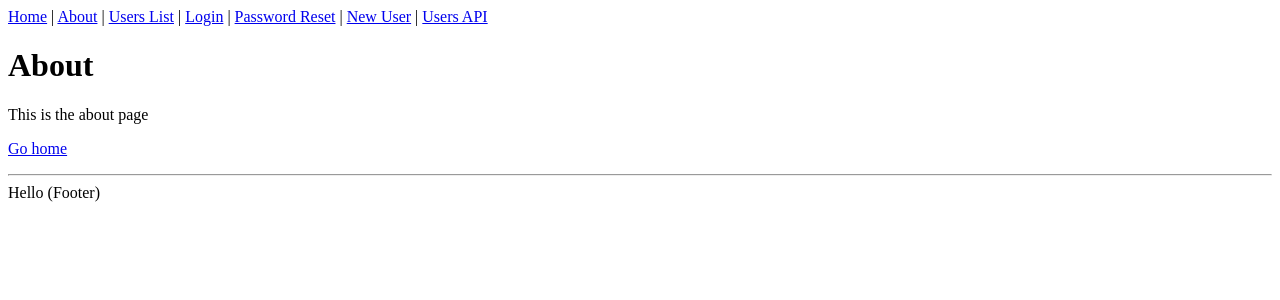
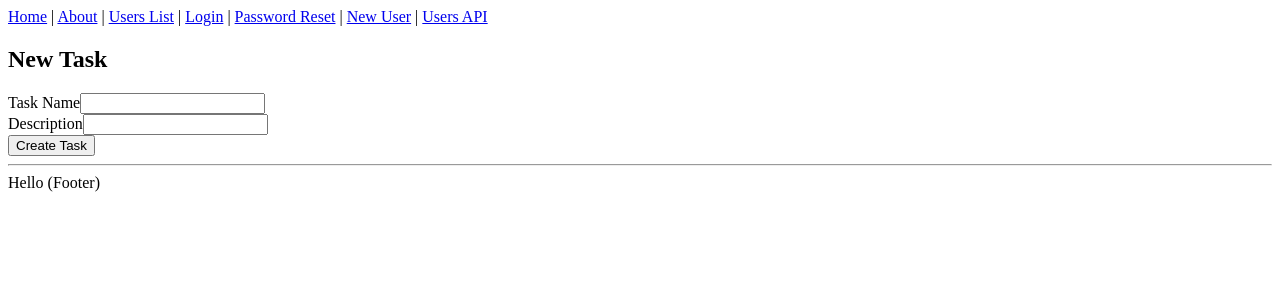
Before and after one commit to sdoylelambda/task-management, a Next.js app: page /about in a window 1280 px wide. Shown: the top 300 px of the page. Built offline with nearby package versions, Linux system fonts and the light colour scheme.

Commit message:
New and existing tasks.

```diff
--- a/pages/about.tsx
+++ b/pages/about.tsx
@@ -1,14 +1,57 @@
-import Link from "next/link";
+import React from 'react';
+import { useFormik } from 'formik';
+import * as Yup from 'yup';
 import Layout from "../components/Layout";
 
-const AboutPage = () => (
-  <Layout title="About | Next.js + TypeScript Example">
-    <h1>About</h1>
-    <p>This is the about page</p>
-    <p>
-      <Link href="/">Go home</Link>
-    </p>
-  </Layout>
-);
+const About: React.FC = () => {
+  const formik = useFormik({
+    initialValues: {
+      email: '',
+      password: '',
+    },
+    validationSchema: Yup.object({
+      email: Yup.string().email('Invalid email address').required('Required'),
+      password: Yup.string().min(6, 'Password must be at least 6 characters').required('Required'),
+    }),
+    onSubmit: (values) => {
+      // Handle login logic here
+      console.log('Login submitted:', values);
+    },
+  });
 
-export default AboutPage;
+  return (
+    <Layout title="Users List | Next.js + TypeScript Example">
+    <div className="login-container">
+      <h2>New Task</h2>
+      <form onSubmit={formik.handleSubmit}>
+        <div>
+          <label htmlFor="task">Task Name</label>
+          <input
+            id="task"
+            type="task"
+            {...formik.getFieldProps('task')}
+          />
+          {formik.touched.password && formik.errors.password ? (
+            <div className="error">{formik.errors.password}</div>
+          ) : null}
+        </div>
+        <div>
+          <label htmlFor="password">Description</label>
+          <input
+            id="password"
+            type="password"
+            {...formik.getFieldProps('password')}
+          />
+          {formik.touched.password && formik.errors.password ? (
+            <div className="error">{formik.errors.password}</div>
+          ) : null}
+        </div>
+        <button type="submit">Create Task</button>
+      </form>
+    </div>
+    </Layout>
+  );
+};
+
+
+export default About;
--- a/pages/index.tsx
+++ b/pages/index.tsx
@@ -5,7 +5,10 @@ const IndexPage = () => (
   <Layout title="Home | Next.js + TypeScript Example">
     <h1>Task Management👋</h1>
     <p>
-      <Link href="/about">About</Link>
+      <Link href="/about">New Task</Link>
+    </p>
+    <p>
+      <Link href="/tasks">View Tasks</Link>
     </p>
   </Layout>
 );
```
Also changed, not shown: pages/tasks.tsx (added, +34 -0 lines), 1 other file (tests, documents, lock files or other folders).
